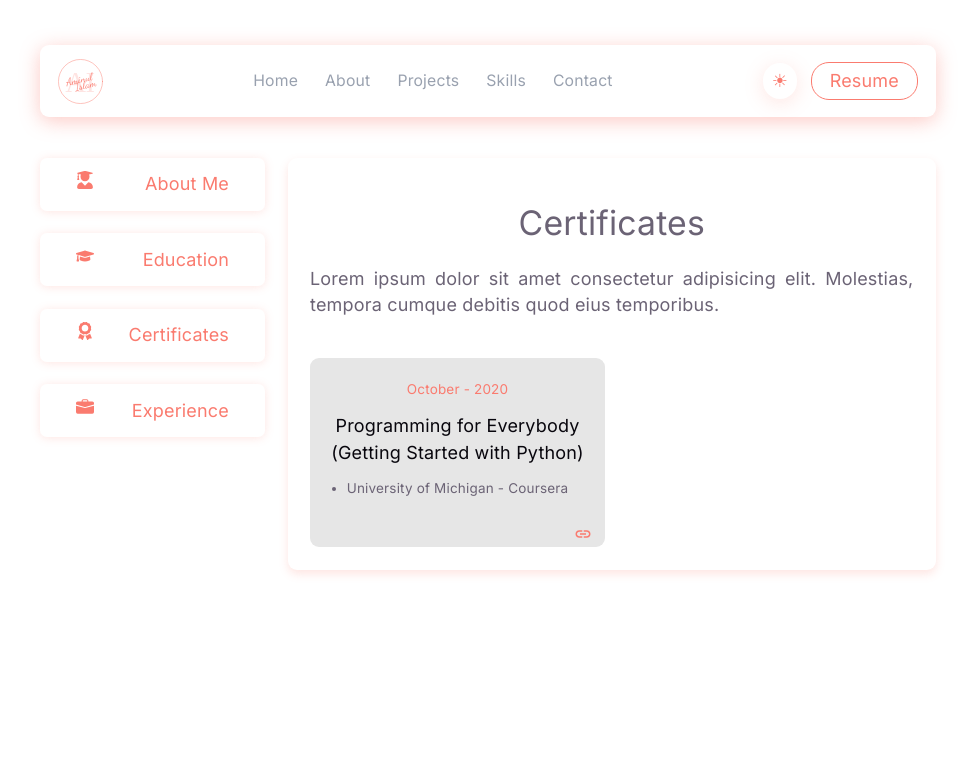
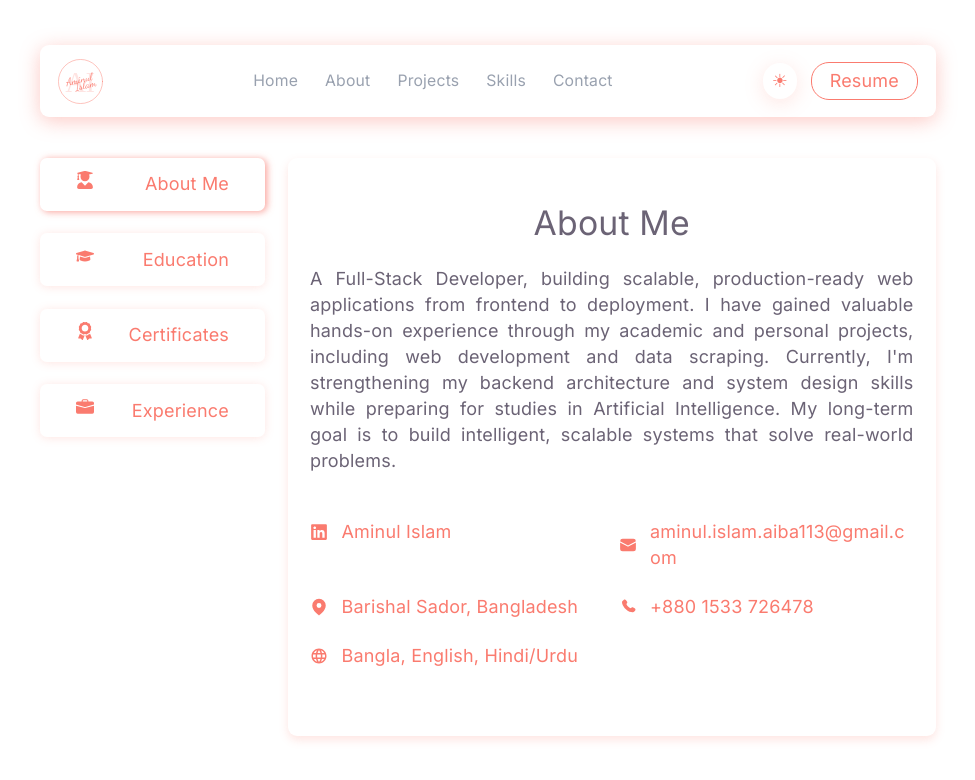
Before and after one commit to aminulaiba/portfolio, a React (Vite) app: page / in a window 1280 px wide. Shown: the top 780 px of the page, without its empty margins (152-1127 px from the left). Built offline with nearby package versions, Linux system fonts and the light colour scheme; a web font is replaced by a local one.

Commit message:
conditional rendering in the about page --done

```diff
--- a/src/components/About.jsx
+++ b/src/components/About.jsx
@@ -1,28 +1,30 @@
-import React from 'react'
+import React, {useState} from 'react'
 import AboutMe from './AboutMe'
 import Education from './Education'
 import Certificates from './Certificates'
+import Experiences from './Experiences'
 
 function About() {
+    const [activeTab, setActiveTab] = useState("about");
   return (
     <div className='mt-35 w-[90vw] lg:max-w-[80vw] xl:max-w-[70vw] mx-auto md:flex md:justify-between gap-5'>
 
         <div className='flex flex-col gap-5 min-w-50 pb-7'>
-            <button className='flex justify-between px-8 py-3 backdrop-blur-xl shadow-[0px_1px_10px_rgb(var(--accent-shadow),0.2)] rounded-md whitespace-nowrap text-accent cursor-pointer'>
+            <button onClick={() => setActiveTab("about")} className={`flex justify-between px-8 py-3 backdrop-blur-xl shadow-[0px_1px_10px_rgb(var(--accent-shadow),0.2)] ${activeTab==='about'?'shadow-[2px_1px_7px_rgb(var(--accent-shadow),0.7)]':''} rounded-md whitespace-nowrap text-accent cursor-pointer`}>
                 <svg stroke="currentColor" fill="currentColor" stroke-width="0" viewBox="0 0 448 512" height="1em" width="1em" xmlns="http://www.w3.org/2000/svg">
                 <path d="M319.4 320.6L224 416l-95.4-95.4C57.1 323.7 0 382.2 0 454.4v9.6c0 26.5 21.5 48 48 48h352c26.5 0 48-21.5 48-48v-9.6c0-72.2-57.1-130.7-128.6-133.8zM13.6 79.8l6.4 1.5v58.4c-7 4.2-12 11.5-12 20.3 0 8.4 4.6 15.4 11.1 19.7L3.5 242c-1.7 6.9 2.1 14 7.6 14h41.8c5.5 0 9.3-7.1 7.6-14l-15.6-62.3C51.4 175.4 56 168.4 56 160c0-8.8-5-16.1-12-20.3V87.1l66 15.9c-8.6 17.2-14 36.4-14 57 0 70.7 57.3 128 128 128s128-57.3 128-128c0-20.6-5.3-39.8-14-57l96.3-23.2c18.2-4.4 18.2-27.1 0-31.5l-190.4-46c-13-3.1-26.7-3.1-39.7 0L13.6 48.2c-18.1 4.4-18.1 27.2 0 31.6z">
                 </path>
                 </svg>
                 About Me
             </button>
-            <button className='flex justify-between px-8 py-3 backdrop-blur-xl shadow-[0px_1px_10px_rgb(var(--accent-shadow),0.2)] rounded-md whitespace-nowrap text-accent cursor-pointer'>
+            <button onClick={() => setActiveTab("education")} className={`flex justify-between px-8 py-3 backdrop-blur-xl shadow-[0px_1px_10px_rgb(var(--accent-shadow),0.2)] ${activeTab==='education'?'shadow-[2px_1px_7px_rgb(var(--accent-shadow),0.7)]':''} rounded-md whitespace-nowrap text-accent cursor-pointer`}>
                 <svg stroke="currentColor" fill="currentColor" stroke-width="0" viewBox="0 0 640 512" height="1em" width="1em" xmlns="http://www.w3.org/2000/svg">
                 <path d="M622.34 153.2L343.4 67.5c-15.2-4.67-31.6-4.67-46.79 0L17.66 153.2c-23.54 7.23-23.54 38.36 0 45.59l48.63 14.94c-10.67 13.19-17.23 29.28-17.88 46.9C38.78 266.15 32 276.11 32 288c0 10.78 5.68 19.85 13.86 25.65L20.33 428.53C18.11 438.52 25.71 448 35.94 448h56.11c10.24 0 17.84-9.48 15.62-19.47L82.14 313.65C90.32 307.85 96 298.78 96 288c0-11.57-6.47-21.25-15.66-26.87.76-15.02 8.44-28.3 20.69-36.72L296.6 284.5c9.06 2.78 26.44 6.25 46.79 0l278.95-85.7c23.55-7.24 23.55-38.36 0-45.6zM352.79 315.09c-28.53 8.76-52.84 3.92-65.59 0l-145.02-44.55L128 384c0 35.35 85.96 64 192 64s192-28.65 192-64l-14.18-113.47-145.03 44.56z">
                 </path>
                 </svg>
                 Education
             </button>
-            <button className='flex justify-between px-8 py-3 backdrop-blur-xl shadow-[0px_1px_10px_rgb(var(--accent-shadow),0.2)] rounded-md whitespace-nowrap text-accent cursor-pointer'>
+            <button onClick={() => setActiveTab("certificates")} className={`flex justify-between px-8 py-3 backdrop-blur-xl shadow-[0px_1px_10px_rgb(var(--accent-shadow),0.2)] ${activeTab==='certificates'?'shadow-[2px_1px_7px_rgb(var(--accent-shadow),0.7)]':''} rounded-md whitespace-nowrap text-accent cursor-pointer`}>
                 <svg stroke="currentColor" fill="currentColor" stroke-width="0" viewBox="0 0 384 512" height="1em" width="1em" xmlns="http://www.w3.org/2000/svg">
                 <path d="M97.12 362.63c-8.69-8.69-4.16-6.24-25.12-11.85-9.51-2.55-17.87-7.45-25.43-13.32L1.2 448.7c-4.39 10.77 3.81 22.47 15.43 22.03l52.69-2.01L105.56 507c8 8.44 22.04 5.81 26.43-4.96l52.05-127.62c-10.84 6.04-22.87 9.58-35.31 9.58-19.5 0-37.82-7.59-51.61-21.37zM382.8 448.7l-45.37-111.24c-7.56 5.88-15.92 10.77-25.43 13.32-21.07 5.64-16.45 3.18-25.12 11.85-13.79 13.78-32.12 21.37-51.62 21.37-12.44 0-24.47-3.55-35.31-9.58L252 502.04c4.39 10.77 18.44 13.4 26.43 4.96l36.25-38.28 52.69 2.01c11.62.44 19.82-11.27 15.43-22.03zM263 340c15.28-15.55 17.03-14.21 38.79-20.14 13.89-3.79 24.75-14.84 28.47-28.98 7.48-28.4 5.54-24.97 25.95-45.75 10.17-10.35 14.14-25.44 10.42-39.58-7.47-28.38-7.48-24.42 0-52.83 3.72-14.14-.25-29.23-10.42-39.58-20.41-20.78-18.47-17.36-25.95-45.75-3.72-14.14-14.58-25.19-28.47-28.98-27.88-7.61-24.52-5.62-44.95-26.41-10.17-10.35-25-14.4-38.89-10.61-27.87 7.6-23.98 7.61-51.9 0-13.89-3.79-28.72.25-38.89 10.61-20.41 20.78-17.05 18.8-44.94 26.41-13.89 3.79-24.75 14.84-28.47 28.98-7.47 28.39-5.54 24.97-25.95 45.75-10.17 10.35-14.15 25.44-10.42 39.58 7.47 28.36 7.48 24.4 0 52.82-3.72 14.14.25 29.23 10.42 39.59 20.41 20.78 18.47 17.35 25.95 45.75 3.72 14.14 14.58 25.19 28.47 28.98C104.6 325.96 106.27 325 121 340c13.23 13.47 33.84 15.88 49.74 5.82a39.676 39.676 0 0 1 42.53 0c15.89 10.06 36.5 7.65 49.73-5.82zM97.66 175.96c0-53.03 42.24-96.02 94.34-96.02s94.34 42.99 94.34 96.02-42.24 96.02-94.34 96.02-94.34-42.99-94.34-96.02z">
 
@@ -30,7 +32,7 @@ function About() {
                 </svg>
                 Certificates
             </button>
-            <button className='flex justify-between px-8 py-3 backdrop-blur-xl shadow-[0px_1px_10px_rgb(var(--accent-shadow),0.2)] rounded-md whitespace-nowrap text-accent cursor-pointer'>
+            <button onClick={() => setActiveTab("experience")} className={`flex justify-between px-8 py-3 backdrop-blur-xl shadow-[0px_1px_10px_rgb(var(--accent-shadow),0.2)] ${activeTab==='experience'?'shadow-[2px_1px_7px_rgb(var(--accent-shadow),0.7)]':''} rounded-md whitespace-nowrap text-accent cursor-pointer`}>
                 <svg stroke="currentColor" fill="currentColor" stroke-width="0" viewBox="0 0 16 16" height="1em" width="1em" xmlns="http://www.w3.org/2000/svg">
                 <path d="M6.5 1A1.5 1.5 0 0 0 5 2.5V3H1.5A1.5 1.5 0 0 0 0 4.5v1.384l7.614 2.03a1.5 1.5 0 0 0 .772 0L16 5.884V4.5A1.5 1.5 0 0 0 14.5 3H11v-.5A1.5 1.5 0 0 0 9.5 1zm0 1h3a.5.5 0 0 1 .5.5V3H6v-.5a.5.5 0 0 1 .5-.5"></path><path d="M0 12.5A1.5 1.5 0 0 0 1.5 14h13a1.5 1.5 0 0 0 1.5-1.5V6.85L8.129 8.947a.5.5 0 0 1-.258 0L0 6.85z">
                 </path>
@@ -42,9 +44,13 @@ function About() {
         </div>
 
         <div className='flex-1 shadow-[0px_4px_10px_rgb(var(--accent-shadow),0.2)] px-5 rounded-lg py-5'>
-            {/* <AboutMe/> */}
+            {activeTab === "about" && <AboutMe/>}
+            {activeTab === "education" && <Education/>}
+            {activeTab === "certificates" && <Certificates/>}
+            {activeTab === "experience" && <Experiences/>}
             {/* <Education/> */}
-            <Certificates/>
+            {/* <Certificates/> */}
+            {/* <Experiences/> */}
         </div>
 
 
--- a/src/components/Certificates.jsx
+++ b/src/components/Certificates.jsx
@@ -14,7 +14,7 @@ function Certificates() {
             <h3 className='text-base text-text-h'>
                 Programming for Everybody (Getting Started with Python)
             </h3>
-            <ul className='list-disc'>
+            <ul className='list-disc list-inside text-center marker:text-accent'>
               <li>University of Michigan - Coursera</li>
             </ul>
 
--- /dev/null
+++ b/src/components/Experiences.jsx
@@ -0,0 +1,28 @@
+import React from 'react'
+
+function Experiences() {
+  return (
+    <div>
+        <h1 className='text-3xl my-5 text-center'>Experiences</h1>
+        <p className='text-justify'>
+            As a Teacher Trainer for the Sheikh Russel Digital Lab (Phase 2) project, I played a key role in the national initiative to establish digital labs across Bangladesh. I led intensive training sessions for educators, focusing on ICT literacy, digital pedagogy, and lab management. By equipping teachers with the skills to navigate the 4th Industrial Revolution (4IR), I helped bridge the digital divide and foster a technology-driven learning environment for the next generation.
+        </p>
+
+        <div className='grid grid-cols-1 gap-3 lg:grid-cols-2 mt-9'>
+          <div className='flex flex-col gap-3 items-center justify-center px-3 py-5 text-center bg-accent-bg rounded-lg text-xs'>
+            <span className='text-accent'>July - Septembar 2023</span>
+            <h3 className='text-base text-text-h'>
+                ICT Trainer (Teacher Training) - SRDL Phase 2
+            </h3>
+            <ul className='list-disc list-inside text-center marker:text-accent'>
+              <li>Department of ICT (DoICT), ICT Division, Bangladesh</li>
+            </ul>
+          </div>
+
+
+        </div>
+    </div>
+  )
+}
+
+export default Experiences
```
